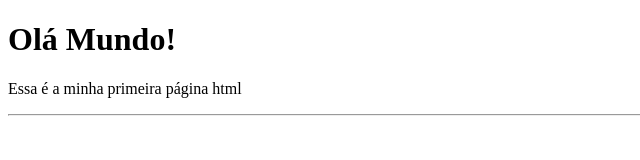
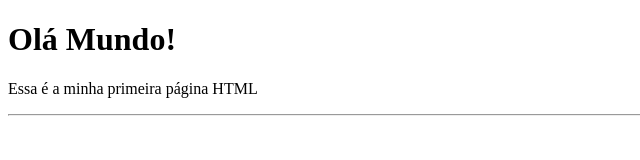
Before and after one commit to luizatxt/Ana_93627, a plain HTML site: page 001-HTML/Ex1.html in a window 1280 px wide. Shown: the full height of the page, 0-640 px from the left. Drawn offline with Linux system fonts and the light colour scheme.

Commit message:
Página 1

```diff
--- a/001-HTML/Ex1.html
+++ b/001-HTML/Ex1.html
@@ -10,7 +10,7 @@
             <body>
                 <h1>Olá Mundo!</h1>
 
-                    <p>Essa é a minha primeira página html</p>
+                    <p>Essa é a minha primeira página HTML</p>
                     <hr>
             </body>
     </html>
```
